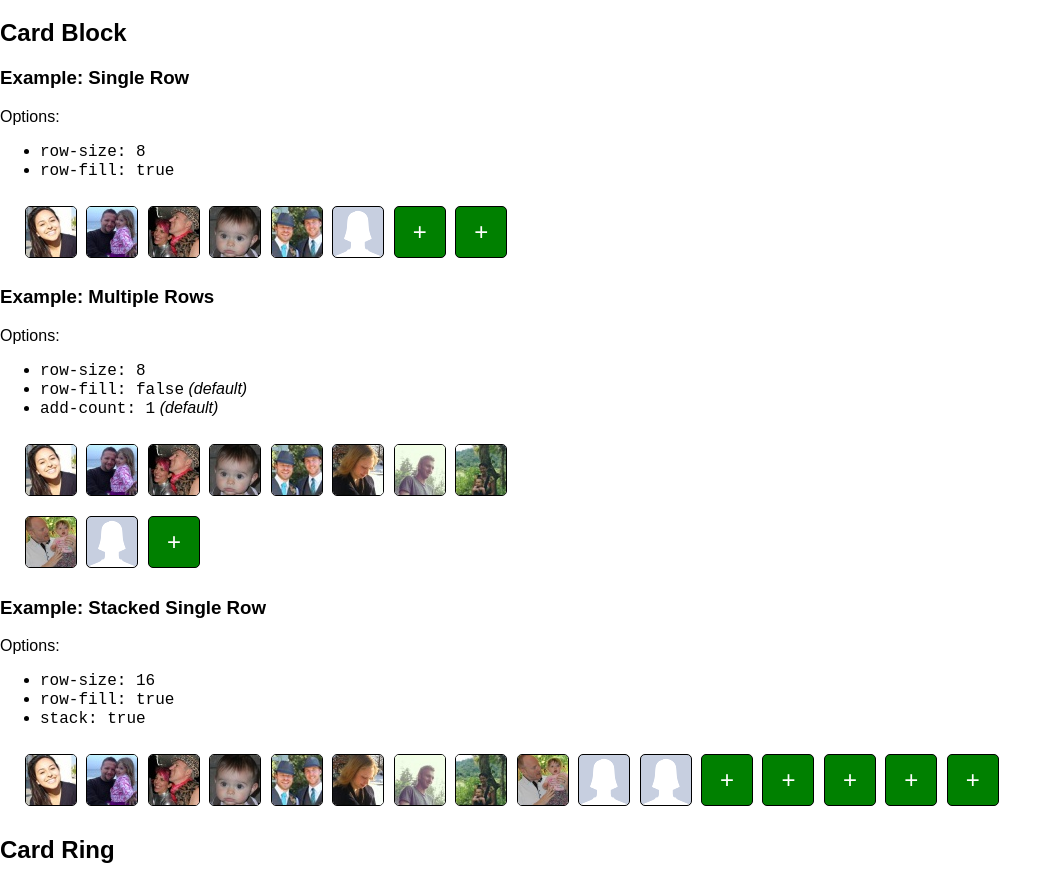
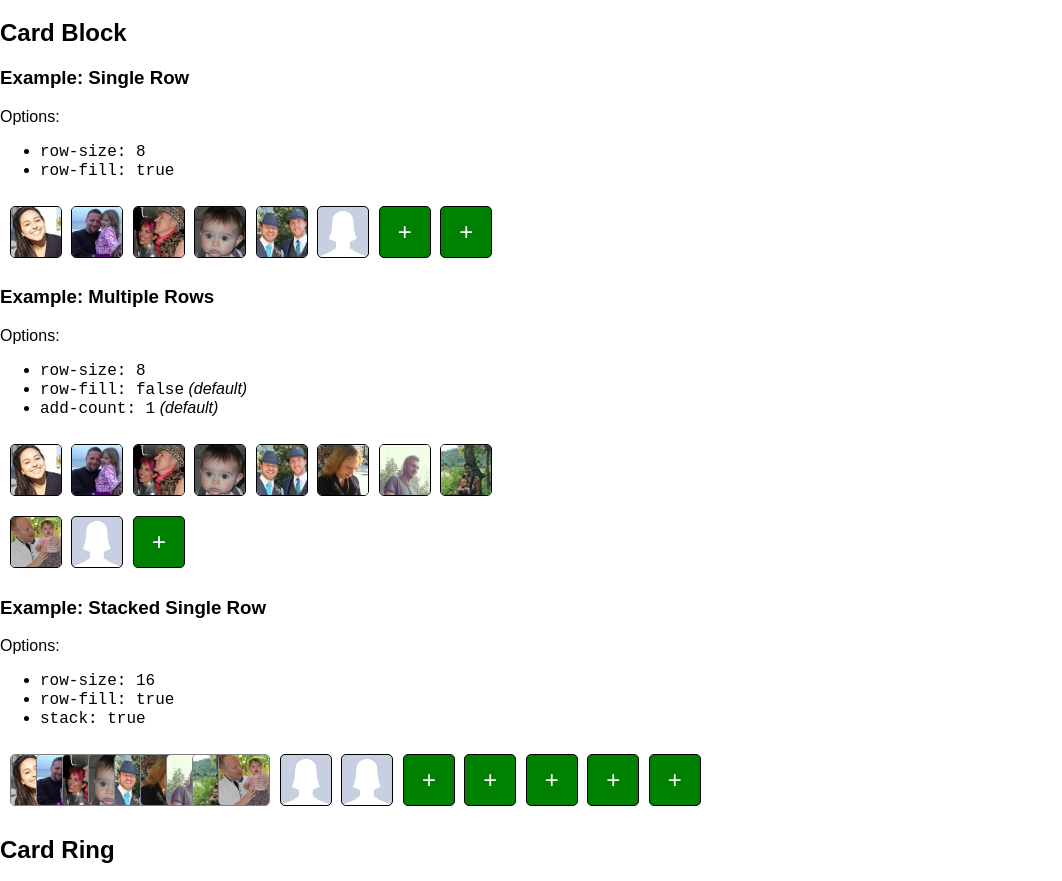
Before and after one commit to justinsa/card-ui-visualization, a plain HTML site: page index.html in a window 1280 px wide. Shown: the part 61-942 px from the top of the page, without its empty margins (0-1062 px from the left). Drawn offline with Linux system fonts and the light colour scheme.

Commit message:
Stacked cards visually defined
* In order to implement this the left style property has to be
calculated for each stacked card and the margin property has to be
calculated for the first sibling (a tag) after the stacked cards.
* Note: this could have been implemented entirely in the CSS file if the
calc() function supported the use of counter values. At present it does
not, which is a very sad circumstance given how elegant this would have
been to implement otherwise.

```diff
--- a/assets/styles/main.css
+++ b/assets/styles/main.css
@@ -1,9 +1,6 @@
 @import url('normalize.css');
 
-.card-block {
-  padding: 10px 20px;
-}
-.card-ring {
+.card-block, .card-ring {
   padding: 10px;
 }
 .card-block img, .card-ring img {
@@ -12,12 +9,24 @@
   width: 50px;
   height: 50px;
   padding: 0px;
-  margin: 0px 0px 0px 5px;
   border: solid 1px black;
   border-radius: 5px;
 }
+.card-block img:nth-child(1n+2) {
+  margin: 0px 0px 0px 5px;
+}
+.card-block.stack {
+  position: relative;
+}
 .card-block.stack img {
-
+  position: absolute;
+  margin-left: 0px;
+  top: 10px;
+  border-color: gray;
+  z-index: 0;
+}
+.card-block.stack img:hover {
+  z-index: 1;
 }
 .card {
   display: inline-block;
--- a/index.html
+++ b/index.html
@@ -66,16 +66,16 @@
       </ul>
     </p>
     <div class="card-block stack">
-      <img src="assets/img/face-ghisly.jpg" alt="Ghisly" />
-      <img src="assets/img/face-brent.jpg" alt="Brent" />
-      <img src="assets/img/face-rhea.jpg" alt="Rhea" />
-      <img src="assets/img/face-evelyn.jpg" alt="Evelyn" />
-      <img src="assets/img/face-tom.jpg" alt="Tom" />
-      <img src="assets/img/face-emily.jpg" alt="Emily" />
-      <img src="assets/img/face-shane.jpg" alt="Shane" />
-      <img src="assets/img/face-katrina.jpg" alt="Katrina" />
-      <img src="assets/img/face-jason.jpg" alt="Jason" />
-      <a class="card invited" href="#"></a>
+      <img style="left: calc(10px + 26px * 0)" src="assets/img/face-ghisly.jpg" alt="Ghisly" />
+      <img style="left: calc(10px + 26px * 1)" src="assets/img/face-brent.jpg" alt="Brent" />
+      <img style="left: calc(10px + 26px * 2)" src="assets/img/face-rhea.jpg" alt="Rhea" />
+      <img style="left: calc(10px + 26px * 3)" src="assets/img/face-evelyn.jpg" alt="Evelyn" />
+      <img style="left: calc(10px + 26px * 4)" src="assets/img/face-tom.jpg" alt="Tom" />
+      <img style="left: calc(10px + 26px * 5)" src="assets/img/face-emily.jpg" alt="Emily" />
+      <img style="left: calc(10px + 26px * 6)" src="assets/img/face-shane.jpg" alt="Shane" />
+      <img style="left: calc(10px + 26px * 7)" src="assets/img/face-katrina.jpg" alt="Katrina" />
+      <img style="left: calc(10px + 26px * 8)" src="assets/img/face-jason.jpg" alt="Jason" />
+      <a style="margin-left: calc(10px + 26px * 10)" class="card invited" href="#"></a>
       <a class="card invited" href="#"></a>
       <a class="card add" href="#"></a>
       <a class="card add" href="#"></a>
```
